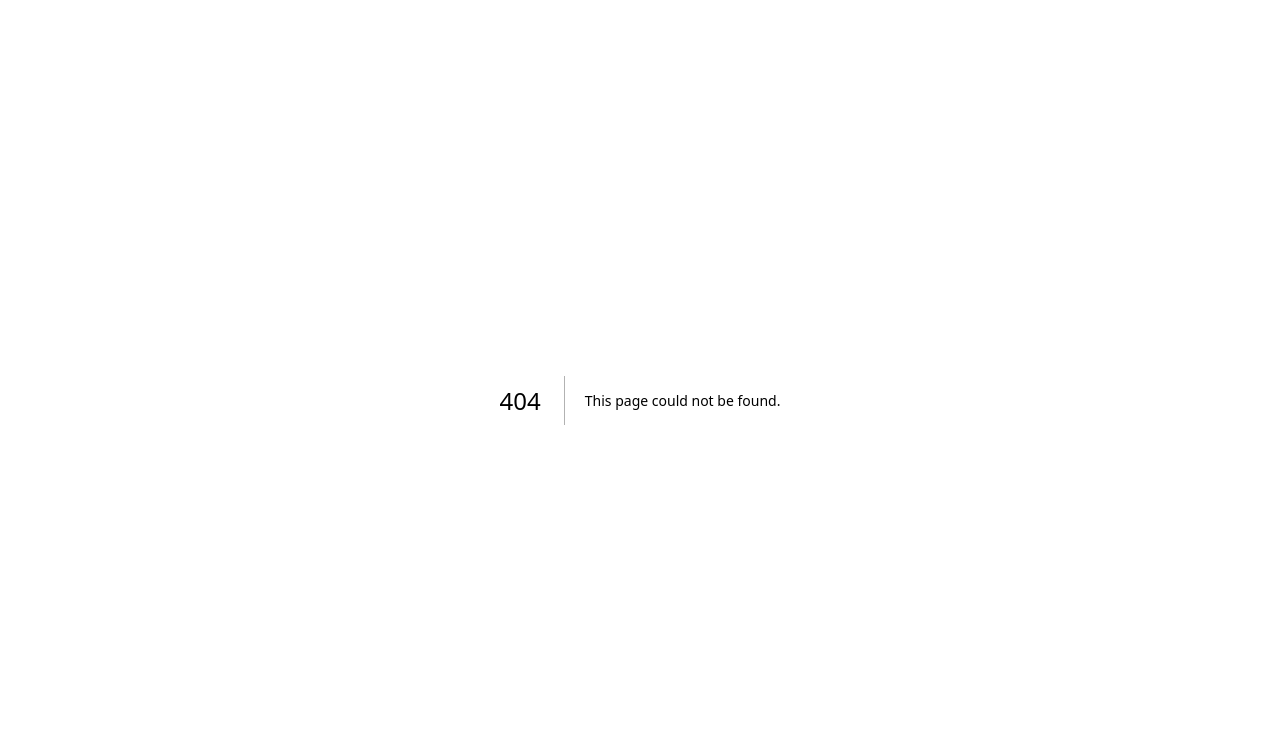
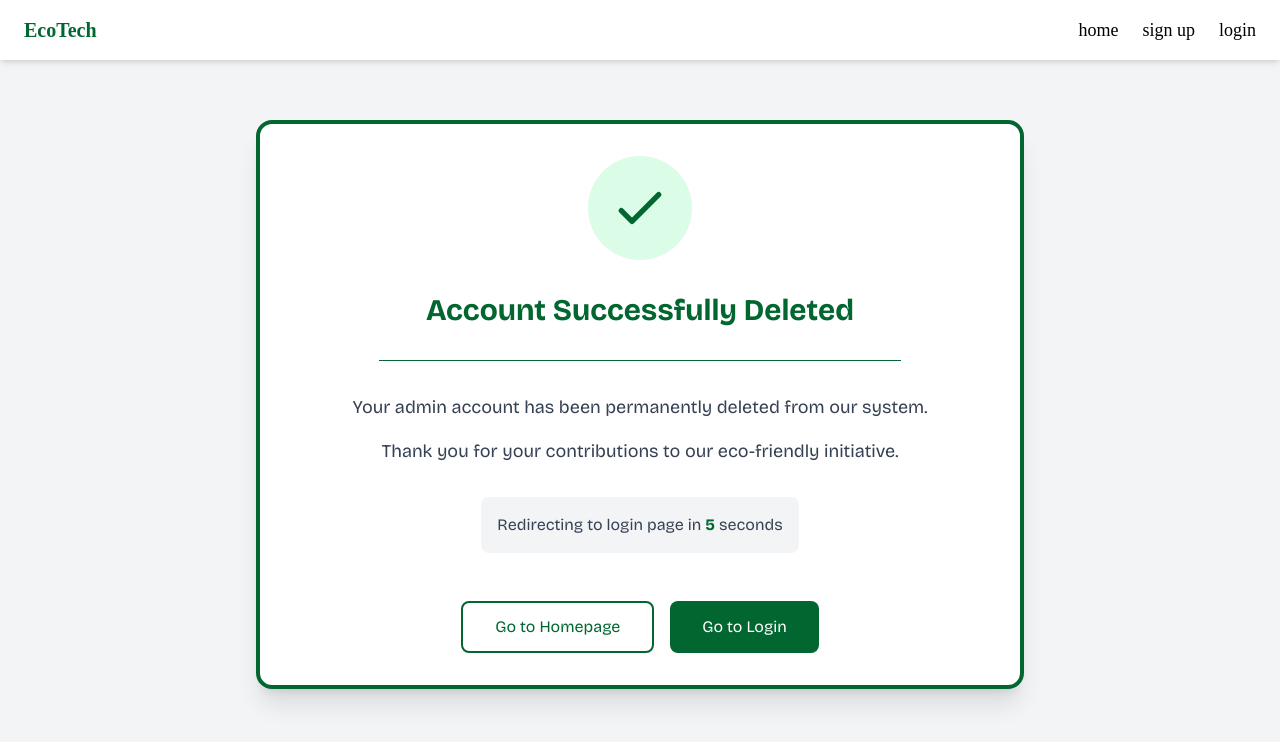
Before and after one commit to kshitijakarsh/eWaste-backend, a Next.js app in the folder frontend/: page /delete in a window 1280 px wide. Before the commit this address had no page. Shown: the top 742 px of the page. Built offline with nearby package versions, Linux system fonts and the light colour scheme.

Commit message:
added delete page

```diff
--- /dev/null
+++ b/frontend/src/app/delete/page.tsx
@@ -0,0 +1,101 @@
+"use client";
+
+import { useEffect, useState } from "react";
+import { useRouter } from "next/navigation";
+import Header from "@/components/Header";
+
+export default function DeletedSuccess() {
+  const router = useRouter();
+  const [countdown, setCountdown] = useState(10);
+
+  useEffect(() => {
+    localStorage.removeItem("token");
+
+    const timer = setTimeout(() => {
+      if (countdown > 1) {
+        setCountdown(countdown - 1);
+      } else {
+        router.push("/login");
+      }
+    }, 1000);
+
+    return () => clearTimeout(timer);
+  }, [countdown, router]);
+
+  const goToLogin = () => {
+    router.push("/login");
+  };
+
+  const goToHomePage = () => {
+    router.push("/");
+  };
+
+  return (
+    <div className="min-h-screen pt-24 bg-gray-100">
+      <Header />
+
+      <div className="max-w-7xl mx-auto px-6">
+        <div className="grid grid-cols-1 gap-6 p-6 w-full max-w-7xl">
+          <div className="bg-white border-solid border-4 border-green-800 text-black rounded-2xl p-8 shadow-xl mx-auto w-full max-w-3xl">
+            <div className="flex justify-center mb-8">
+              <div className="bg-green-100 rounded-full p-5">
+                <svg
+                  className="w-16 h-16 text-green-800"
+                  fill="none"
+                  stroke="currentColor"
+                  viewBox="0 0 24 24"
+                  xmlns="http://www.w3.org/2000/svg"
+                >
+                  <path
+                    strokeLinecap="round"
+                    strokeLinejoin="round"
+                    strokeWidth="2"
+                    d="M5 13l4 4L19 7"
+                  ></path>
+                </svg>
+              </div>
+            </div>
+
+            <h1 className="text-3xl font-bold text-center text-green-800 mb-6">
+              Account Successfully Deleted
+            </h1>
+
+            <div className="flex justify-center">
+              <hr className="w-3/4 border-t border-green-800 my-2" />
+            </div>
+
+            <div className="text-center mt-6 mb-8">
+              <p className="text-lg text-gray-700 mb-4">
+                Your admin account has been permanently deleted from our system.
+              </p>
+              <p className="text-lg text-gray-700">
+                Thank you for your contributions to our eco-friendly initiative.
+              </p>
+
+              <div className="mt-8 mb-4 bg-gray-100 rounded-lg p-4 inline-block">
+                <p className="text-gray-700">
+                  Redirecting to login page in <span className="font-bold text-green-800">{countdown}</span> seconds
+                </p>
+              </div>
+            </div>
+
+            <div className="flex flex-col md:flex-row gap-4 justify-center mt-6">
+              <button
+                onClick={goToHomePage}
+                className="bg-white border-2 border-green-800 text-green-800 py-3 px-8 rounded-lg hover:bg-green-50 transition-colors w-full md:w-auto"
+              >
+                Go to Homepage
+              </button>
+              <button
+                onClick={goToLogin}
+                className="bg-green-800 text-white py-3 px-8 rounded-lg hover:bg-green-700 transition-colors w-full md:w-auto"
+              >
+                Go to Login
+              </button>
+            </div>
+          </div>
+        </div>
+      </div>
+    </div>
+  );
+}
```
